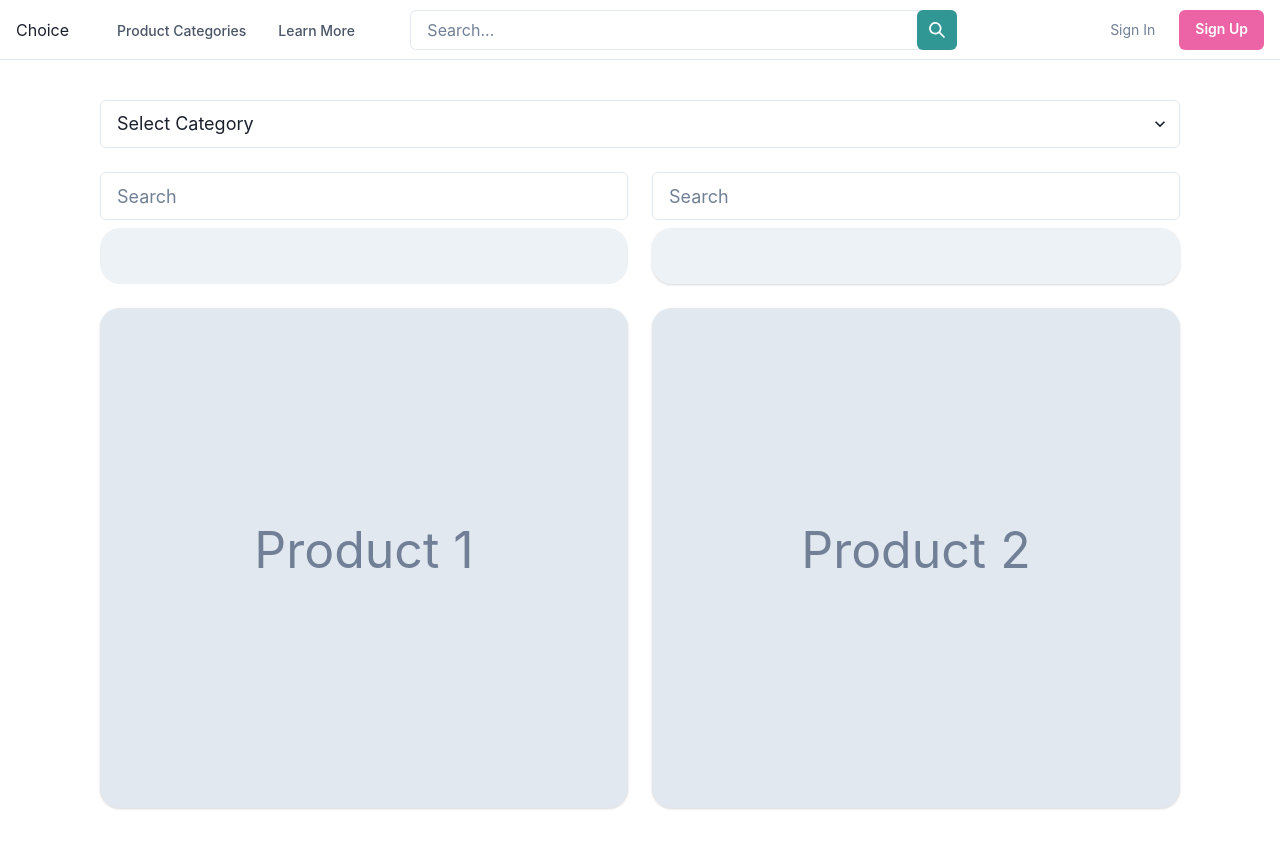
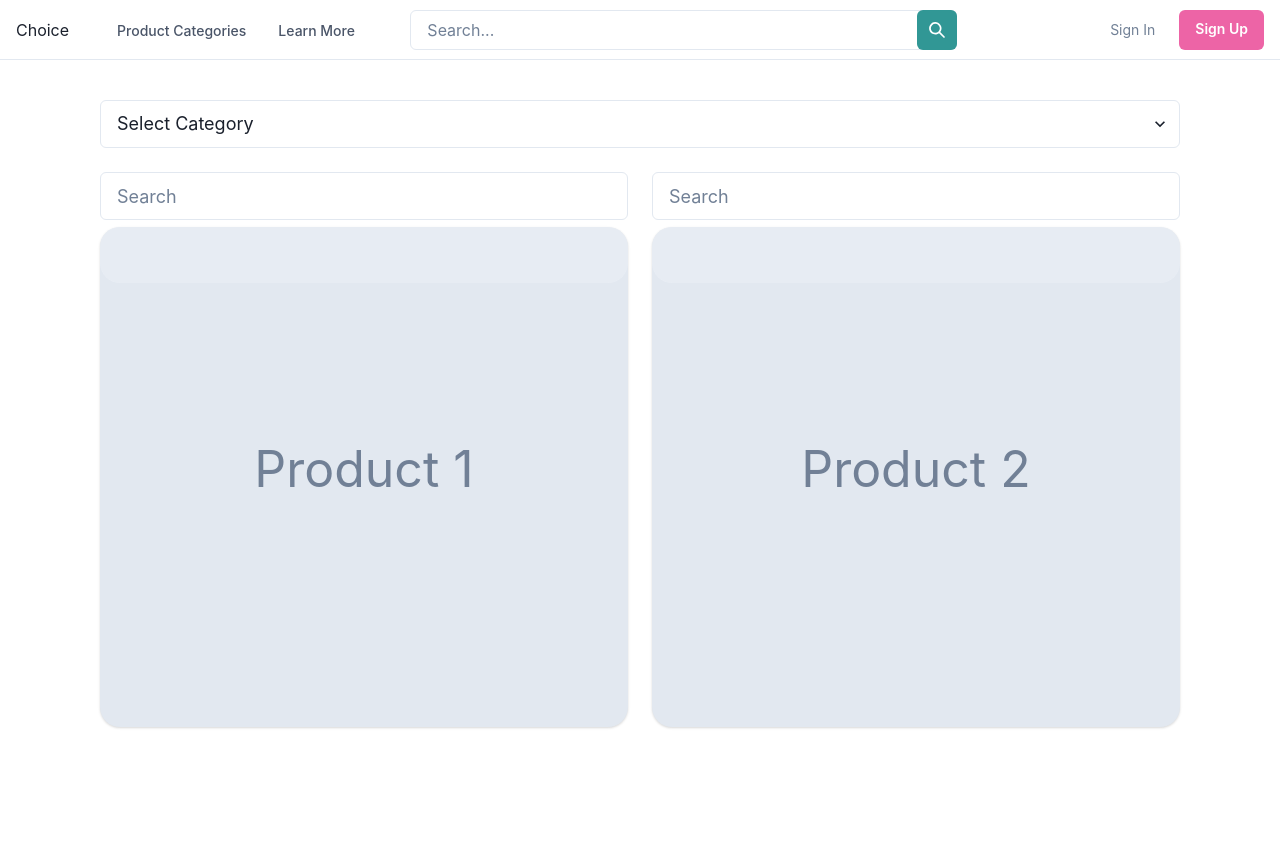
Before and after one commit to Betahaxer/Tower-of-God-Frontend, a React (Vite) app: page /compare in a window 1280 px wide. After the commit the page ends 800 px from the top, so only its background shows below. Built offline with nearby package versions, Linux system fonts and the light colour scheme.

Commit message:
Fixed overlay issue for the search results for compare page

```diff
--- a/src/components/CompareHeader.tsx
+++ b/src/components/CompareHeader.tsx
@@ -72,6 +72,7 @@ export default function CompareHeader() {
       >
         <Select
           position="relative"
+          zIndex={1}
           placeholder="Select Category"
           value={selectedCategory}
           onChange={(event) => {
@@ -92,11 +93,11 @@ export default function CompareHeader() {
 
         <Stack
           position="relative"
-          direction={"row"}
+          direction="row"
           spacing={{ base: 4, md: 6 }}
           zIndex={1}
         >
-          <Stack w="100%" position="relative">
+          <Stack w="100%" position="relative" direction="column">
             <Input
               position="relative"
               name="value1"
@@ -106,7 +107,10 @@ export default function CompareHeader() {
               size="lg"
             />
             <Box
-              position="relative"
+              position="absolute"
+              opacity={0.5}
+              zIndex={1}
+              top="55px"
               bg="gray.100"
               w="100%"
               px="10"
@@ -114,14 +118,32 @@ export default function CompareHeader() {
               textAlign="left"
               borderRadius="20"
             >
-              <List position="relative" p="0" spacing="1">
+              <List position="relative" zIndex={1} p="0" spacing="1">
                 {data.value1.map((data: Dictionary, index: number) => {
                   return <ListItem key={index}>{data.name}</ListItem>;
                 })}
               </List>
             </Box>
+            <Card
+              position="absolute"
+              zIndex={0}
+              top="55px"
+              bg="gray.200"
+              p="4"
+              textAlign="center"
+              w="100%"
+              borderRadius="20"
+              display="flex"
+              justifyContent="center"
+              alignItems="center"
+              h="500"
+            >
+              <Text px="10" fontSize="50" color="gray.500">
+                Product 1
+              </Text>
+            </Card>
           </Stack>
-          <Stack w="100%" position="relative">
+          <Stack w="100%" position="relative" direction="column">
             <Input
               position="relative"
               name="value2"
@@ -130,63 +152,43 @@ export default function CompareHeader() {
               placeholder="Search"
               size="lg"
             />
-            <Card
-              position="relative"
+            <Box
+              position="absolute"
+              opacity={0.5}
+              zIndex={1}
+              top="55px"
               bg="gray.100"
               w="100%"
               px="10"
               py="5"
               textAlign="left"
               borderRadius="20"
-              zIndex={"1"}
             >
               <List p="0" spacing="1">
                 {data.value2.map((data: Dictionary, index: number) => {
                   return <ListItem key={index}>{data.name}</ListItem>;
                 })}
               </List>
+            </Box>
+            <Card
+              position="absolute"
+              zIndex={0}
+              top="55px"
+              bg="gray.200"
+              p="4"
+              textAlign="center"
+              w="100%"
+              borderRadius="20"
+              display="flex"
+              justifyContent="center"
+              alignItems="center"
+              h="500"
+            >
+              <Text px="10" fontSize="50" color="gray.500">
+                Product 2
+              </Text>
             </Card>
           </Stack>
-        </Stack>
-
-        <Stack
-          position="relative"
-          direction="row"
-          w="100%"
-          spacing={{ base: 4, md: 6 }}
-          zIndex={0}
-        >
-          <Card
-            position="relative"
-            bg="gray.200"
-            p="4"
-            textAlign="center"
-            w="50%"
-            borderRadius="20"
-            display="flex"
-            justifyContent="center"
-            alignItems="center"
-            h="500"
-          >
-            <Text px="10" fontSize="50" color="gray.500">
-              Product 1
-            </Text>
-          </Card>
-          <Card
-            position="relative"
-            bg="gray.200"
-            p="4"
-            textAlign="center"
-            w="50%"
-            borderRadius="20"
-            display="flex"
-            justifyContent="center"
-            alignItems="center"
-          >
-            <Text px="10" fontSize="50" color="gray.500">
-              Product 2
-            </Text>
-          </Card>
         </Stack>
       </Stack>
     </>
```
